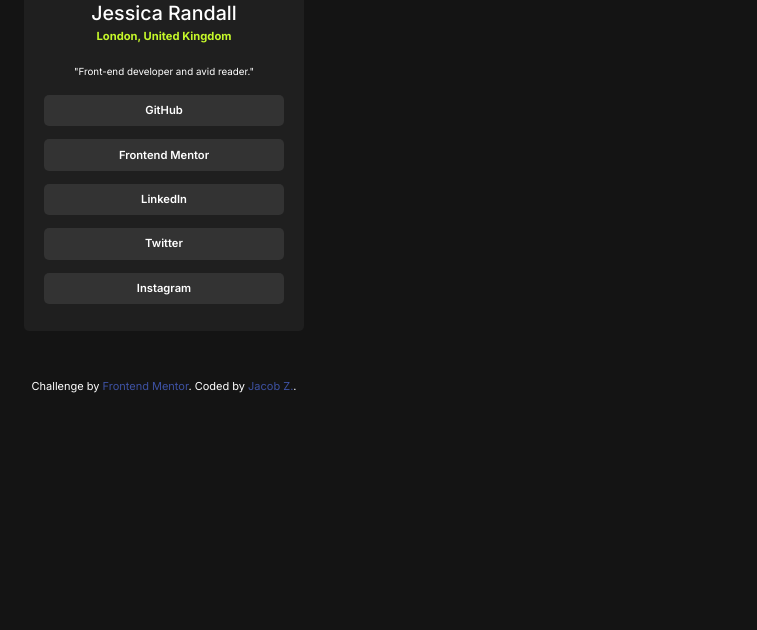
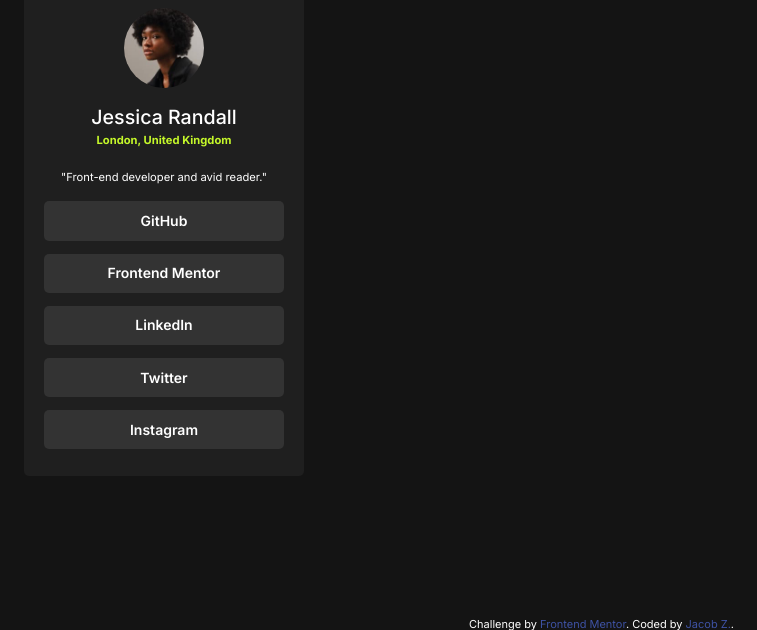
Before and after one commit to Teezee86/social-links-profile-mai, a plain HTML site: page index.html in a window 1280 px wide. Shown: the part 170-800 px from the top of the page, without its empty margins (476-1233 px from the left). Drawn offline with Linux system fonts and the light colour scheme.

Commit message:
update styles

```diff
--- a/index.html
+++ b/index.html
@@ -24,7 +24,7 @@
       <hgroup class="info">
         <h1 class="info__name--large">Jessica Randall</h1>
         <p class="info__location--green">London, United Kingdom</p>
-        <p><q class="info__about">"Front-end developer and avid reader."</q></p>
+        <q class="info__about">"Front-end developer and avid reader."</q>
       </hgroup>
     </header>
 
--- a/style.css
+++ b/style.css
@@ -17,6 +17,12 @@ html {
   font-size: 14px;
   background-color: var(--offblack-bg1);
   color: var(--white-font);
+}
+body {
+  min-height: 100vh;
+  display: flex;
+  justify-content: center;
+  align-items: center;
 }
 header,
 main,
@@ -39,7 +45,6 @@ ul {
   justify-content: center;
   align-items: center;
   background-color: var(--darkgrey-bg2);
-  margin: 50px auto;
   padding: 1em;
   width: 20rem;
   border-radius: 5px;
@@ -56,15 +61,18 @@ ul {
   line-height: 1.8;
   font-weight: 500;
 }
+.info__about,
+.info__location--green,
+.new__item {
+  font-size: 0.8rem;
+}
 .info__about {
-  font-size: 0.7rem;
   line-height: 2;
 }
 .info__location--green {
   color: var(--prime-green);
   margin-bottom: 20px;
   font-weight: 700;
-  font-size: 0.8rem;
 }
 .nav__item {
   background-color: var(--grey-link);
@@ -72,7 +80,6 @@ ul {
   margin: 13px;
   width: 240px;
   border-radius: 5px;
-  font-size: 0.8rem;
   font-weight: 600;
 }
 .nav__item:hover {
@@ -81,6 +88,10 @@ ul {
 }
 
 .attribution {
+  right: 70px;
+  display: inline-block;
+  position: fixed;
+  bottom: 0;
   font-size: 11px;
   text-align: center;
   color: var(--white-font);
```
